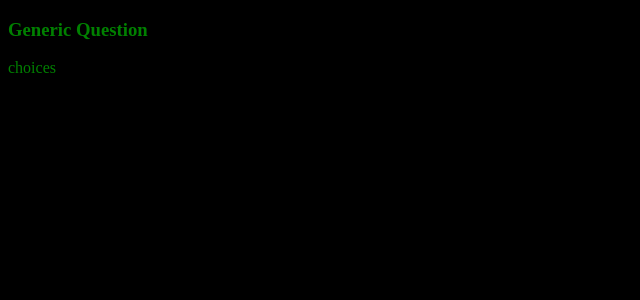
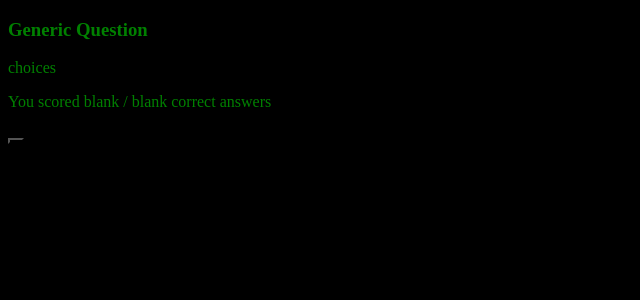
Before and after one commit to Malal0/quizzical, a React (Create React App) app: page / in a window 1280 px wide. Both pictures are taken after a click on the button "Start quiz". Shown: the top 300 px of the page, without its empty margins (0-640 px from the left). Built offline with nearby package versions, Linux system fonts and the light colour scheme.

Commit message:
added some components

```diff
--- a/src/App.js
+++ b/src/App.js
@@ -1,6 +1,7 @@
 import React from "react"
 import Title from "./components/Title"
-import Questions from "./components/Questions"
+import Questionnaire from "./components/Questionnaire"
+import TurnIn from "./components/TurnIn"
 
 export default function App() {
     const [quizStarted, setQuizStarted] = React.useState(false)
@@ -11,7 +12,7 @@ export default function App() {
     return (
         <div>
             {quizStarted ?
-                <Questions /> :
+                <Questionnaire /> :
                 <Title handleClick={startQuiz} />}
         </div>
     )
--- /dev/null
+++ b/src/components/Questionnaire.js
@@ -0,0 +1,11 @@
+import Questions from "./Questions"
+import TurnIn from "./TurnIn"
+
+export default function Questionnaire() {
+    return (
+        <div>
+            <Questions />
+            <TurnIn />
+        </div>
+    )
+}
--- /dev/null
+++ b/src/components/TurnIn.js
@@ -0,0 +1,8 @@
+export default function TurnIn(props) {
+    return (
+        <div>
+            <p>You scored blank / blank correct answers</p>
+            <button onClick={props.handleClick}></button>
+        </div>
+    )
+}
```
